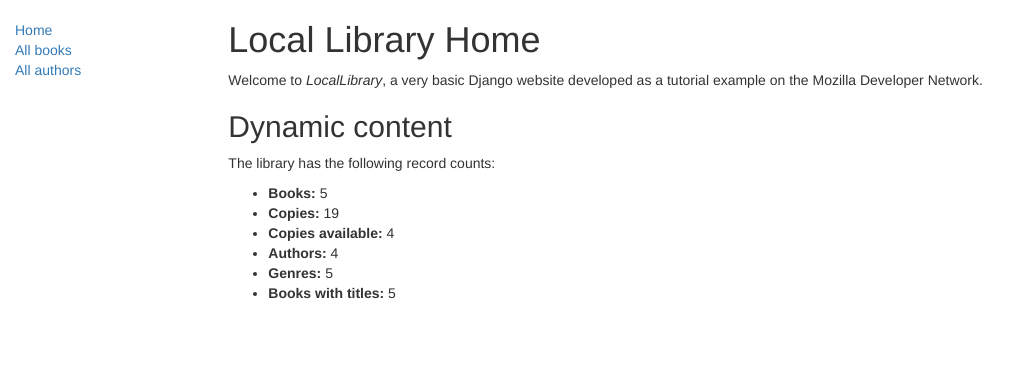
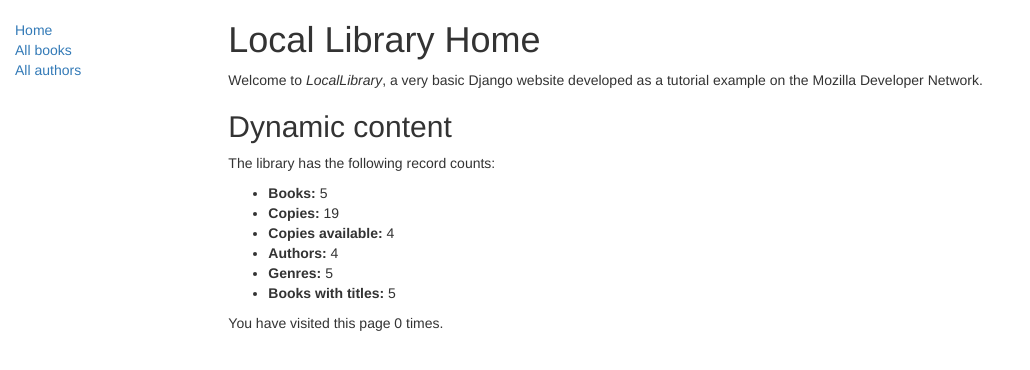
Before and after one commit to vitosv03/city_lib_4, a Django app: page /catalog/ in a window 1280 px wide. Shown: the top 370 px of the page, without its empty margins (0-1030 px from the left). Run offline with Django 3.2, Linux system fonts and the light colour scheme; data comes from the database, SQL or seed files in the repository; both versions use the stored data as it was after the commit; some libraries are stand-ins or nearby versions.

Commit message:
7-Простой пример — получение числа визитов

```diff
--- a/locallibrary/catalog/templates/index.html
+++ b/locallibrary/catalog/templates/index.html
@@ -17,5 +17,5 @@
     <li><strong>Genres:</strong> {{ num_genres }}</li>
     <li><strong>Books with titles:</strong> {{ num_books_with_titles }}</li>
   </ul>
-
+<p>You have visited this page {{ num_visits }}{% if num_visits == 1 %} time{% else %} times{% endif %}.</p>
 {% endblock %}
--- a/locallibrary/catalog/views.py
+++ b/locallibrary/catalog/views.py
@@ -20,8 +20,17 @@ def index(request):
     num_genres = Genre.objects.all().count()
     num_books_with_titles = Book.objects.filter(title__icontains='').count
 
+    # Number of visits to this view,
+    # as counted in the session variable.
+    num_visits=request.session.get('num_visits', 0)
+    request.session['num_visits'] = num_visits + 1
+
+
     # Отрисовка HTML-шаблона index.html с данными внутри
     # переменной контекста context
+    #
+    # Затем переменная num_visits передаётся в шаблон
+    # через переменную контекста context.
     return render(
         request,
         'index.html',
@@ -30,7 +39,8 @@ def index(request):
                  'num_instances_available': num_instances_available,
                  'num_authors': num_authors,
                  'num_genres': num_genres,
-                 'num_books_with_titles': num_books_with_titles
+                 'num_books_with_titles': num_books_with_titles,
+                 'num_visits':num_visits    # num_visits appended
                  },
     )
 
```
Also changed, not shown: locallibrary/db.sqlite3.
